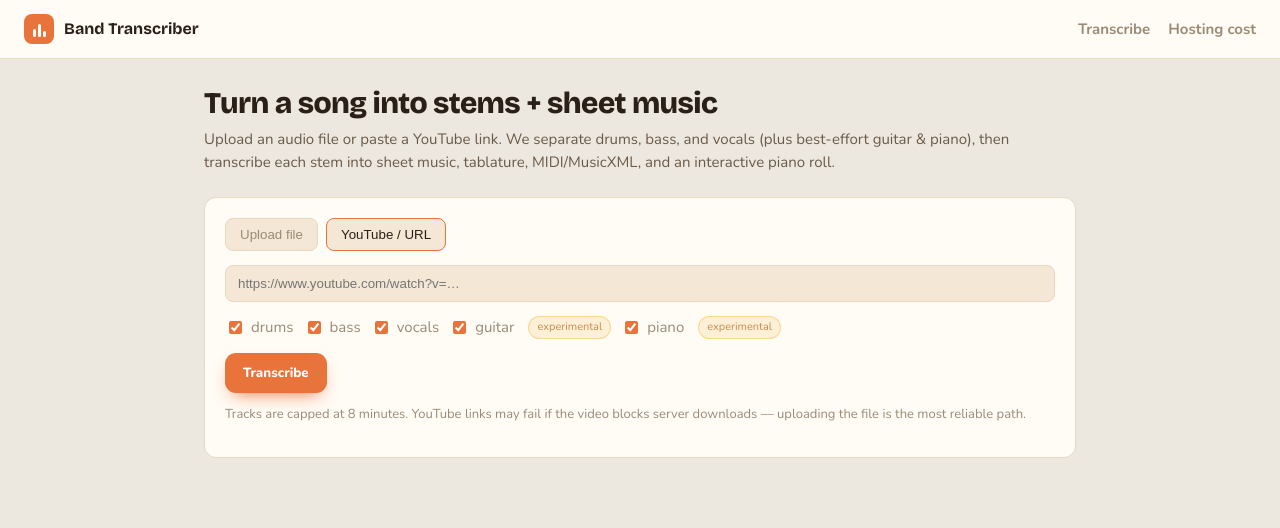
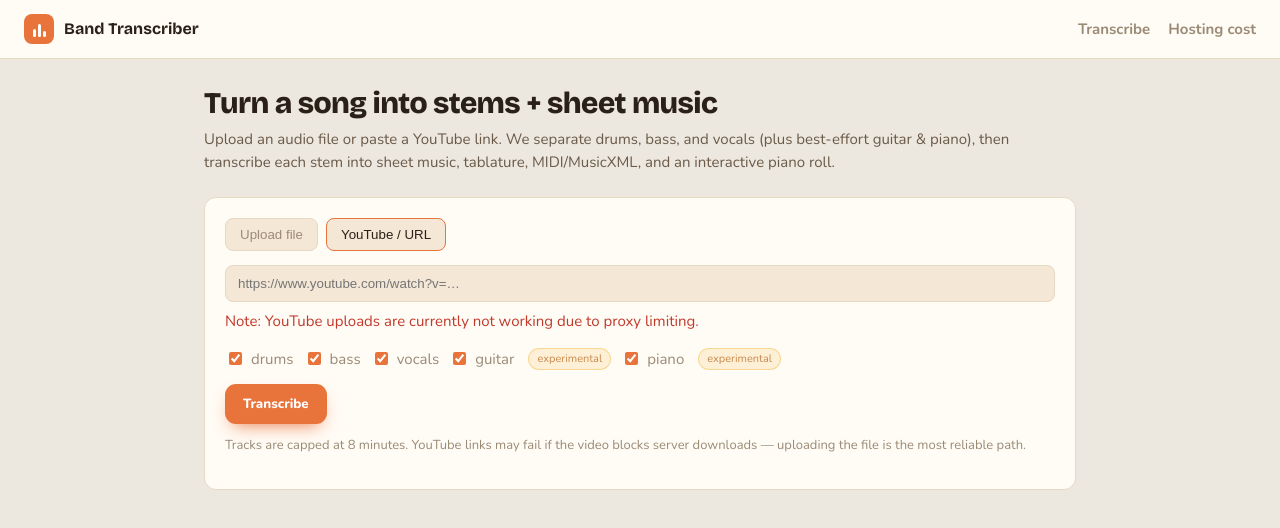
Before and after one commit to VanKyle00/band-transcriber, a Next.js app in the folder apps/web/: page / in a window 1280 px wide. Both pictures are taken after a click on the button "YouTube / URL". Shown: the top 528 px of the page. Built offline with nearby package versions, Linux system fonts and the light colour scheme.

Commit message:
fix(web): note YouTube uploads are down due to proxy limiting

```diff
--- a/apps/web/components/SubmitForm.tsx
+++ b/apps/web/components/SubmitForm.tsx
@@ -73,12 +73,17 @@ export default function SubmitForm() {
           />
         </label>
       ) : (
+        <>
           <input
             type="url"
             placeholder="https://www.youtube.com/watch?v=…"
             value={url}
             onChange={(e) => setUrl(e.target.value)}
           />
+          <p className="error" style={{ marginTop: 8 }}>
+            Note: YouTube uploads are currently not working due to proxy limiting.
+          </p>
+        </>
       )}
 
       <div className="stem-toggles">
```
Lines whose indentation alone changed are shown as unchanged.
